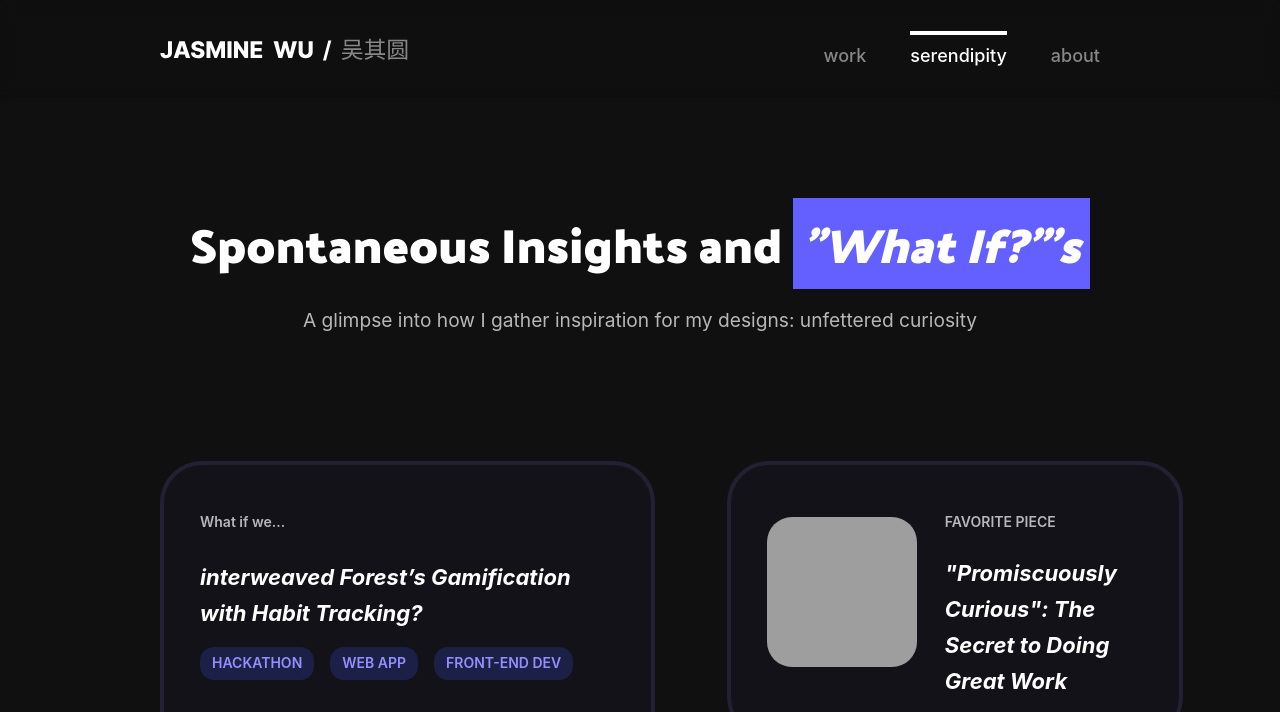
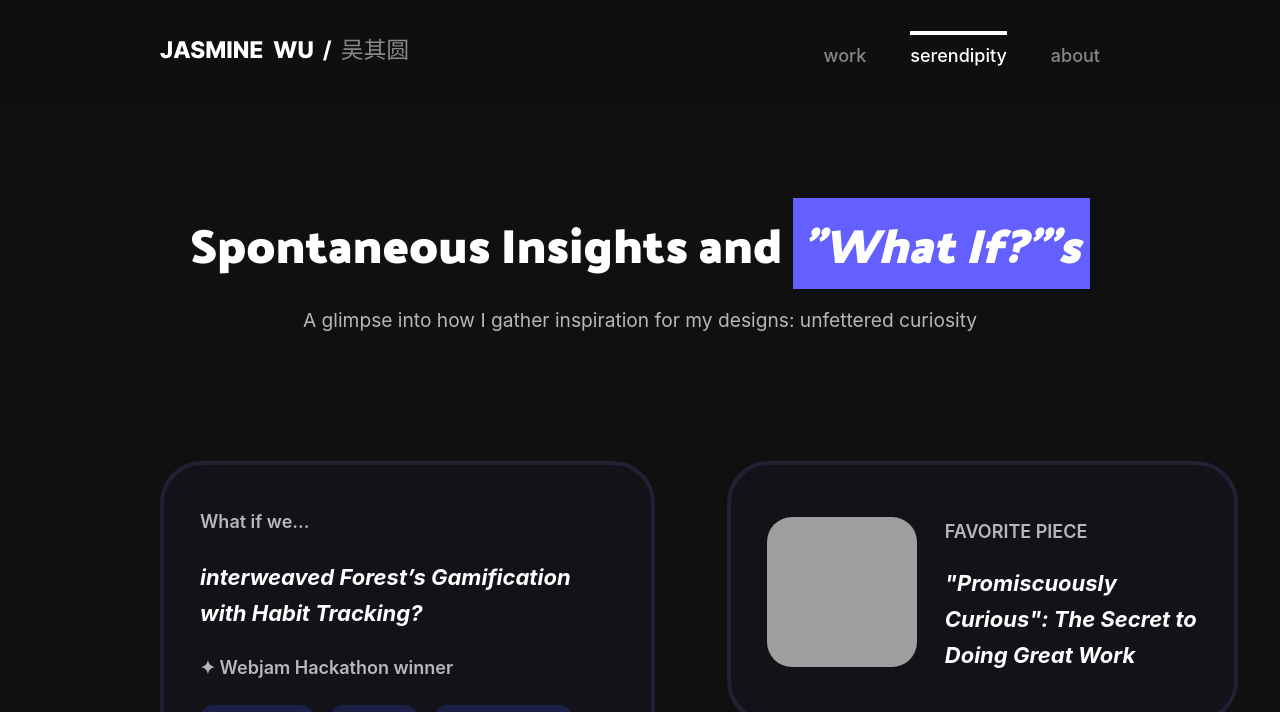
Before and after one commit to Jaslavie/personal-portfolio, a PHP site: page /serendipity.html in a window 1280 px wide. Shown: the top 712 px of the page. Run offline with PHP 8.4, Linux system fonts and the light colour scheme; some libraries are stand-ins or nearby versions; some web fonts are replaced; grey boxes are pictures that could not be loaded.

Commit message:
added impact to seren page

```diff
--- a/serendipity.html
+++ b/serendipity.html
@@ -77,6 +77,7 @@
             <a href="https://ics.uci.edu/2023/12/04/ge-z-zottrees-and-fishgpt-cinch-top-3-at-webjam-2023/" target="_blank">
                 <p>What if we...</p>
                 <h3>interweaved Forest’s Gamification with Habit Tracking?</h3>
+                <p>✦ Webjam Hackathon winner</p>
                 <div class="tag-wrap">
                     <div class="tag">HACKATHON</div>
                     <div class="tag">WEB APP</div>
@@ -103,6 +104,7 @@
             <a href="https://ics.uci.edu/2023/11/17/zothacks-2023-highlights-ucis-beginner-hackers/" target="_blank">
                 <p>What if we...</p>
                 <h3>transformed lecture notes into quiz sets with spaced repetition?</h3>
+                <p>✦ first time using React + 1st time hackathon win</p>
                 <div class="tag-wrap">
                     <div class="tag">HACKATHON</div>
                     <div class="tag">WEB APP</div>
@@ -127,6 +129,7 @@
             <a href="https://docs.google.com/presentation/d/163HTjbhfsub6e4VoD0ELqphWXzhBqDfX1Hq9PVY2aTE/edit#slide=id.p" target="_blank">
                 <p>What if we...</p>
                 <h3>automatically generated recipes based on ingredients and time?</h3>
+                <p>✦ presented css + html demo @ UCI's Hackathon!</p>
                 <div class="tag-wrap">
                     <div class="tag">HACKATHON</div>
                     <div class="tag">WEB APP</div>
@@ -151,6 +154,7 @@
             <a href="https://www.etsy.com/shop/SolidarityApparels" target="_blank">
                 <p>What if we...</p>
                 <h3>made clothes out of my favorite book series from scratch?</h3>
+               <p>✦ sold to 40+ countries, 10+ states! (Fun fact: grinded out 50+ orders on Christmas Eve)</p>
                 <div class="tag-wrap">
                     <div class="tag">CLOTHING BUSINESS</div>
                     <div class="tag">2D GRAPHICS</div>
@@ -163,6 +167,7 @@
             <a href="#" target="_blank">
                 <p>What if we...</p>
                 <h3>created a gamified, peer-to-peer advice-exchange platform?</h3>
+                <p>✦ goodbye reddit forums and discord servers</p>
                 <div class="tag-wrap">
                     <div class="tag">WEB APP</div>
                     <div class="tag">GAMIFICATION</div>
@@ -179,6 +184,19 @@
                     <p>CURRENT READ</p>
                     <h3>"Strategies of War" - Robert Greene</h3>
                 </div>
+            </a>
+
+        </div>
+        <div class="seren-item">
+            <a href="https://ftcbreadpandas21980.wixsite.com/website" target="_blank">
+                <p>What if we...</p>
+                <h3>developed an end-to-end website in under 2 hours? (for robotics team)</h3>
+                <p>✦ 1st place design x2 B)</p>
+                <div class="tag-wrap">
+                    <div class="tag">WEB DEV</div>
+                    <div class="tag">RAPID PROTOTYPING</div>
+                </div>
+                <img src="images/about/breadPandasWebsite.svg" alt="">
             </a>
 
         </div>
@@ -200,6 +218,7 @@
             <a href="https://www.roblox.com/groups/7599801/uroa#!/store" target="_blank">
                 <p>What if we...</p>
                 <h3>Made collectable 2D fashion assets on Roblox with a trackpad?</h3>
+                <p>✦ 2k+ sold with 50+ assets designed from scratch</p>
                 <div class="tag-wrap">
                     <div class="tag">3D MODELING</div>
                     <div class="tag">2D Design</div>
@@ -215,11 +234,26 @@
                 </a>
                 <p style="text-align: center;">my go-to work playlist (ft minecraft edm)</p>
             </div>
+            <div class="seren-item">
+                <a href="https://www.youtube.com/watch?v=_FUKqeliDGM" target="_blank">
+                    <p>What if we...</p>
+                    <h3>devloped a co-op video game with React, Blender, and Three.js?</h3>
+                    <p>✦ first time using typescript, blender, and three!</p>
+                    <div class="tag-wrap">
+                        <div class="tag">BLENDER</div>
+                        <div class="tag">THREE.JS</div>
+                        <div class="tag">TYPESCRIPT</div>
+                        <div class="tag">REACT.JS</div>
+                    </div>
+                    <img src="images/about/sweetStackThumbnail.png" alt="">
+                </a>
 
+            </div>
             <div class="seren-item">
                 <a href="https://github.com/Jaslavie/indecisive" target="_blank">
                     <p>What if we...</p>
                     <h3>Gamified decision-making for indecisive people (like me :P )</h3>
+                    <p>✦ solving my own problems with technology B)</p>
                     <div class="tag-wrap">
                         <div class="tag">REACT.JS</div>
                         <div class="tag">WEB APP</div>
@@ -233,9 +267,10 @@
             <iframe style="border-radius: 30px; animation: fadeIn;" src="https://www.youtube.com/embed/IIn5wowRQa0" title="YouTube video player" width = "100%" height = "300px" frameborder="0" allow="accelerometer; autoplay; clipboard-write; encrypted-media; gyroscope; picture-in-picture; web-share" allowfullscreen></iframe>
 
             <div class="seren-item">
-                <a href="bit.ly/introfigma" target="_blank">
+                <a href="https://bit.ly/introfigma" target="_blank">
                     <p>What if we...</p>
                     <h3>make an end-to-end figma tutorial as an interactive cheatsheet on figma?</h3>
+                   <p>✦ presented at 5 workshops for 300+ audience</p>
                     <div class="tag-wrap">
                         <div class="tag">WORKSHOP</div>
                         <div class="tag">CURRICULUM DESIGN</div>
@@ -261,6 +296,7 @@
                 <a href="https://www.instagram.com/fvasb/" target="_blank">
                     <p>What if we...</p>
                     <h3>create a vapor-wave themed school dance?</h3>
+                    <p>✦ 4k+ total attendees across all ASB dances!</p>
                     <div class="tag-wrap">
                         <div class="tag">GRAPHIC DESIGN</div>
                         <div class="tag">ASB</div>
@@ -273,6 +309,7 @@
                 <a href="https://vimeo.com/888595861?share=copy" target="_blank">
                     <p>What if we...</p>
                     <h3>used regression modeling to predict and adapt tasks based on user behavior?</h3>
+                    <p>✦ developed in one day @ starbucks & lots of ☕️</p>
                     <div class="tag-wrap">
                         <div class="tag">GAMIFICATION</div>
                         <div class="tag">WEB APP</div>
@@ -282,6 +319,7 @@
                 </a>
 
             </div>
+
 
     </div>
     </div>
@@ -376,18 +414,7 @@
                 <p>11th grade.</p>
             </div>
 
-            <div class="seren-item">
-                <a href="https://ftcbreadpandas21980.wixsite.com/website" target="_blank">
-                    <p>What if we...</p>
-                    <h3>developed an end-to-end website in under 2 hours? (for robotics team)</h3>
-                    <div class="tag-wrap">
-                        <div class="tag">WEB DEV</div>
-                        <div class="tag">RAPID PROTOTYPING</div>
-                    </div>
-                    <img src="images/about/breadPandasWebsite.svg" alt="">
-                </a>
 
-            </div>
 
 
         </div>
--- a/style.css
+++ b/style.css
@@ -1347,6 +1347,7 @@ h1 span,
     grid-auto-flow: column;
     gap: 28px;
 }
+
 .right-seren-contain {
     display: grid;
     grid-template-columns: auto;
@@ -1370,7 +1371,7 @@ h1 span,
     line-height: 1.2;
 }
 .seren-item a p, .seren-item-shelf a p {
-    font-size: 14px;
+    font-size: 18px;
     font-weight: 600;
     margin: 0;
 }
```
Also changed, not shown: images/about/sweetStackThumbnail.png (added), 2 other files.
